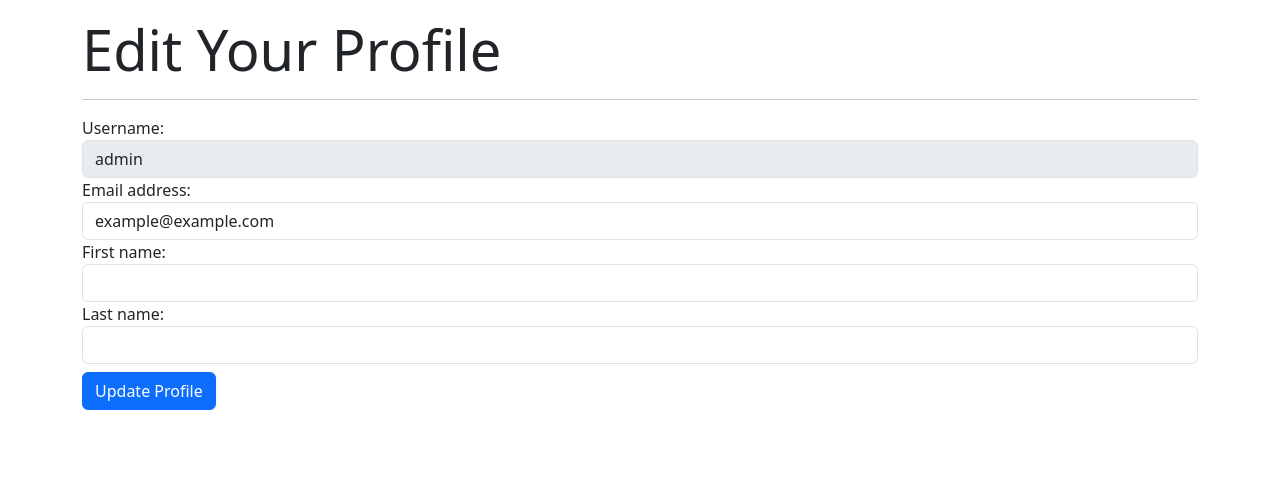
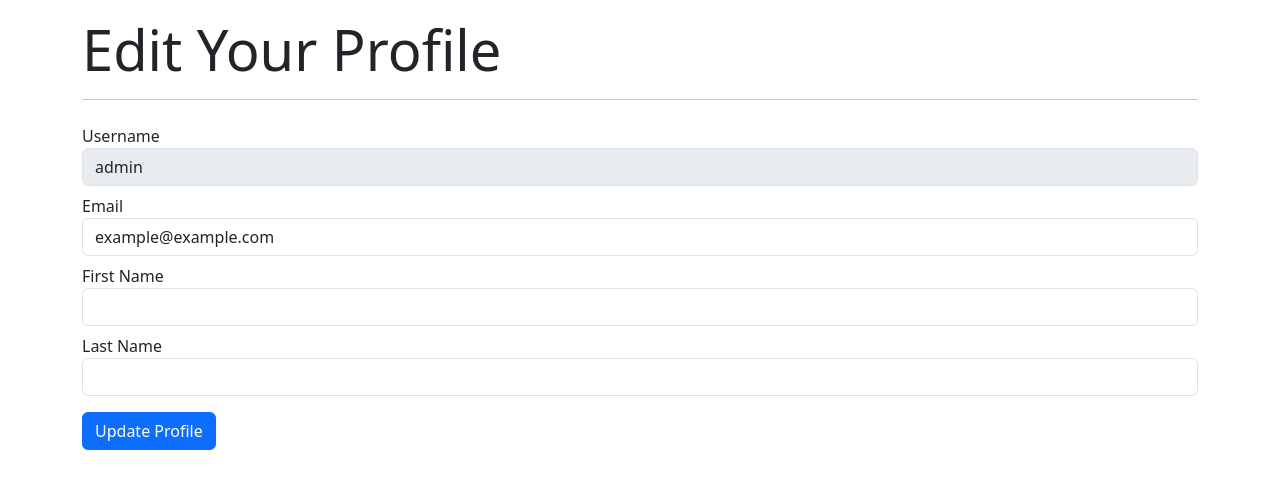
Before and after one commit to Boolean-Autocrat/django-order-management, a Django app: page /profile/edit/ in a window 1280 px wide. Shown: the part 56-545 px from the top of the page. Run offline with Django 4.2, Linux system fonts and the light colour scheme; a user stored in the database is signed in; data comes from the database, SQL or seed files in the repository; both versions use the stored data as it was after the commit; some libraries are stand-ins or nearby versions.

Commit message:
profile edit changes, dummy data

```diff
--- a/orders/templates/orders/dashboard.html
+++ b/orders/templates/orders/dashboard.html
@@ -33,9 +33,7 @@
                 </div>
             </div>
             <div>
-                {% if orders.count == 0 %} {% else %}
                 <h3 class="display-6">All Orders</h3>
-                {% endif %}
                 <div class="row">
                     {% if orders.count == 0 %}
                     <div class="col-md-12">
--- a/orders/templates/profile/edit.html
+++ b/orders/templates/profile/edit.html
@@ -7,17 +7,22 @@
             <div class="row">
                 <form action="" method="POST" class="form container">
                     {% csrf_token %}
-                    <div class="form-group">
-                        {{ form.username.label_tag }} {{ form.username|add_class:"form-control" }}
+                    <!-- username, email, first_name, last_name -->
+                    <div class="form-group my-2">
+                        <label for="id_username">Username</label>
+                        <input disabled type="text" name="username" value="{{ user.username }}" class="form-control" id="id_username" />
                     </div>
-                    <div class="form-group">
-                        {{ form.email.label_tag }} {{ form.email|add_class:"form-control" }}
+                    <div class="form-group my-2">
+                        <label for="id_email">Email</label>
+                        <input type="email" name="email" value="{{ user.email }}" class="form-control" id="id_email" />
                     </div>
-                    <div class="form-group">
-                        {{ form.first_name.label_tag }} {{ form.first_name|add_class:"form-control" }}
+                    <div class="form-group my-2">
+                        <label for="id_first_name">First Name</label>
+                        <input type="text" name="first_name" value="{{ user.first_name }}" class="form-control" id="id_first_name" />
                     </div>
-                    <div class="form-group">
-                        {{ form.last_name.label_tag }} {{ form.last_name|add_class:"form-control" }}
+                    <div class="form-group my-2">
+                        <label for="id_last_name">Last Name</label>
+                        <input type="text" name="last_name" value="{{ user.last_name }}" class="form-control" id="id_last_name" />
                     </div>
                     <button type="submit" class="btn btn-primary my-2">Update Profile</button>
                 </form>
--- a/orders/views.py
+++ b/orders/views.py
@@ -97,20 +97,26 @@ def profile_view(request):
 @login_required(login_url="login")
 def profile_edit(request):
     user_obj = get_object_or_404(User, id=request.user.id)
-    profile_edit_form = ProfileEditForm(instance=user_obj)
-    context = {"form": profile_edit_form}
+    context = {"user": user_obj}
     if request.method == "POST":
-        form = ProfileEditForm(request.POST, instance=user_obj)
-        if form.is_valid():
-            user_obj.email = form.cleaned_data.get("email")
-            user_obj.first_name = form.cleaned_data.get("first_name")
-            user_obj.last_name = form.cleaned_data.get("last_name")
-            user_obj.save()
-            messages.success(request, "Profile updated successfully")
-            return redirect("profile")
-        else:
-            messages.error(request, form.errors)
+        email = request.POST.get("email")
+        first_name = request.POST.get("first_name")
+        last_name = request.POST.get("last_name")
+        if len(first_name) < 2:
+            messages.error(request, "First name must be at least 2 characters long")
             return render(request, "profile/edit.html", context)
+        if len(last_name) < 2:
+            messages.error(request, "Last name must be at least 2 characters long")
+            return render(request, "profile/edit.html", context)
+        if not email or email.count("@") != 1 or email.count(".") < 1:
+            messages.error(request, "Invalid email")
+            return render(request, "profile/edit.html", context)
+        user_obj.email = email
+        user_obj.first_name = first_name
+        user_obj.last_name = last_name
+        user_obj.save()
+        messages.success(request, "Profile updated successfully")
+        return redirect("profile")
     return render(request, "profile/edit.html", context)
 
 
```
Also changed, not shown: orderapp/settings.py (+2 -6 lines), orders/templates/profile/profile.html (+0 -7 lines), db.sqlite3.
